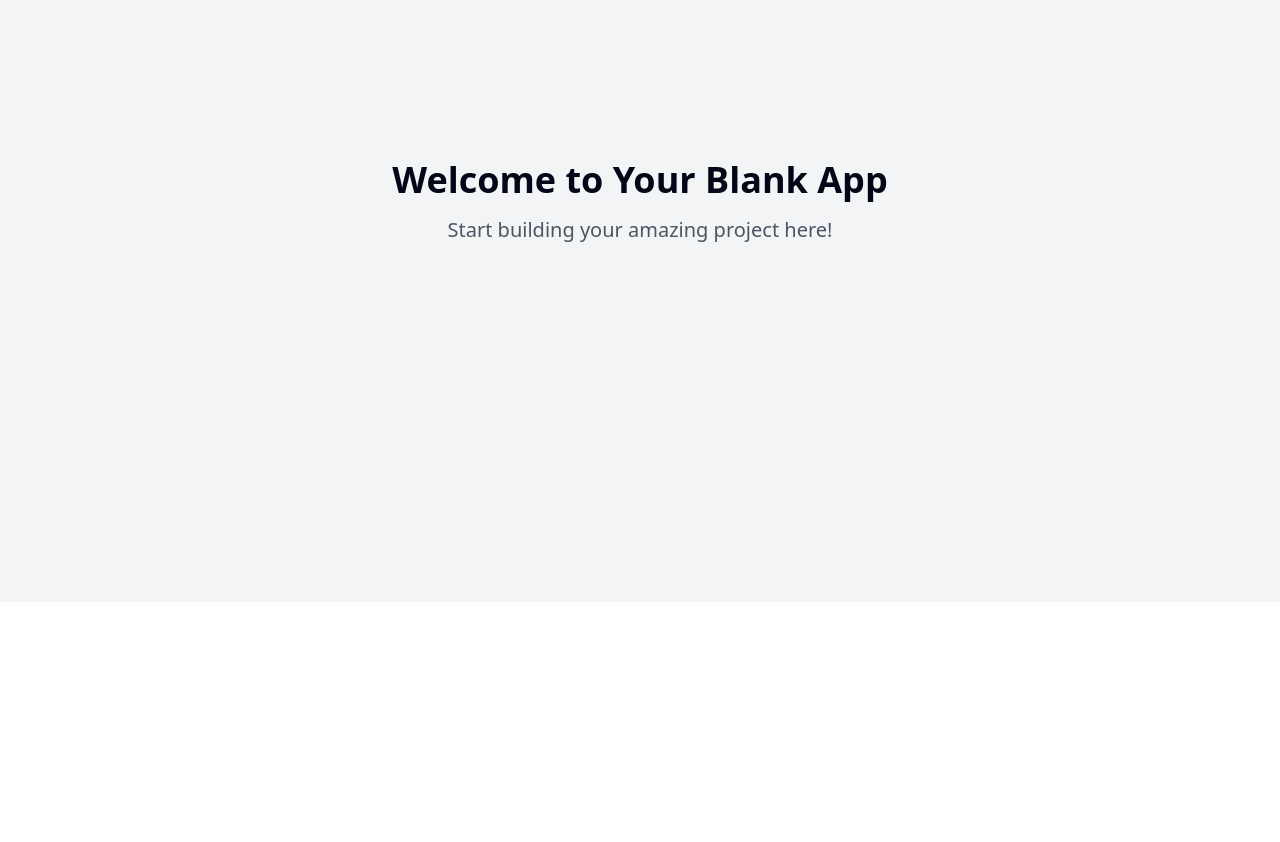
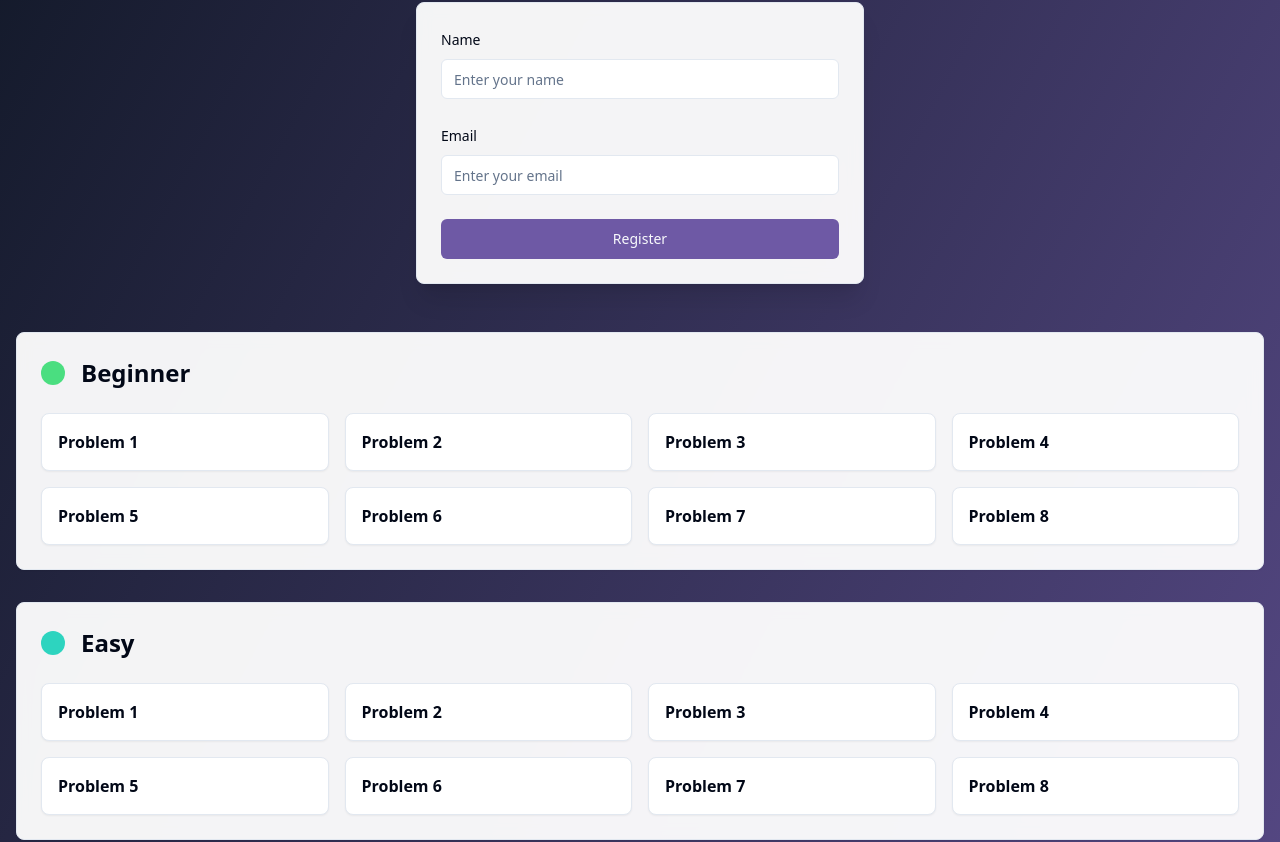
Before and after one commit to VeronicaAndersen/boulder-beat-scoreboard, a React (Vite) app: page / in a window 1280 px wide. Shown: the part 198-1040 px from the top of the page. Before the commit the page ends 800 px from the top, so only its background shows below. Built offline with nearby package versions, Linux system fonts and the light colour scheme.

Commit message:
Add initial climbing competition site.
Implement registration and problem setup.

```diff
--- /dev/null
+++ b/src/components/GradeSection.tsx
@@ -0,0 +1,23 @@
+
+import { Card } from "./ui/card";
+import { ProblemGrid } from "./ProblemGrid";
+import type { Grade } from "@/types";
+
+interface GradeSectionProps {
+  grade: Grade;
+}
+
+export function GradeSection({ grade }: GradeSectionProps) {
+  return (
+    <Card className="p-6 bg-white/95 backdrop-blur">
+      <div className="flex items-center gap-4 mb-6">
+        <div
+          className="w-6 h-6 rounded-full"
+          style={{ backgroundColor: grade.color }}
+        />
+        <h2 className="text-2xl font-bold">{grade.name}</h2>
+      </div>
+      <ProblemGrid problems={grade.problems} />
+    </Card>
+  );
+}
--- /dev/null
+++ b/src/components/ProblemGrid.tsx
@@ -0,0 +1,25 @@
+
+import { Card } from "./ui/card";
+import type { Problem } from "@/types";
+
+interface ProblemGridProps {
+  problems: Problem[];
+}
+
+export function ProblemGrid({ problems }: ProblemGridProps) {
+  return (
+    <div className="grid grid-cols-1 md:grid-cols-2 lg:grid-cols-4 gap-4">
+      {problems.map((problem) => (
+        <Card
+          key={problem.id}
+          className="p-4 hover:shadow-md transition-shadow cursor-pointer"
+        >
+          <h3 className="font-semibold">{problem.name}</h3>
+          {problem.description && (
+            <p className="text-sm text-gray-600 mt-2">{problem.description}</p>
+          )}
+        </Card>
+      ))}
+    </div>
+  );
+}
--- /dev/null
+++ b/src/components/RegistrationForm.tsx
@@ -0,0 +1,56 @@
+
+import { useState } from "react";
+import { Card } from "./ui/card";
+import { Input } from "./ui/input";
+import { Button } from "./ui/button";
+import { Label } from "./ui/label";
+import type { RegistrationData } from "@/types";
+
+export function RegistrationForm() {
+  const [formData, setFormData] = useState<RegistrationData>({
+    name: "",
+    email: "",
+  });
+
+  const handleSubmit = (e: React.FormEvent) => {
+    e.preventDefault();
+    // For now, just log the data
+    console.log("Registration submitted:", formData);
+    // Clear form
+    setFormData({ name: "", email: "" });
+  };
+
+  return (
+    <Card className="w-full max-w-md p-6 bg-white/95 backdrop-blur shadow-xl">
+      <form onSubmit={handleSubmit} className="space-y-6">
+        <div className="space-y-2">
+          <Label htmlFor="name">Name</Label>
+          <Input
+            id="name"
+            type="text"
+            placeholder="Enter your name"
+            value={formData.name}
+            onChange={(e) => setFormData({ ...formData, name: e.target.value })}
+            required
+            className="w-full"
+          />
+        </div>
+        <div className="space-y-2">
+          <Label htmlFor="email">Email</Label>
+          <Input
+            id="email"
+            type="email"
+            placeholder="Enter your email"
+            value={formData.email}
+            onChange={(e) => setFormData({ ...formData, email: e.target.value })}
+            required
+            className="w-full"
+          />
+        </div>
+        <Button type="submit" className="w-full bg-[#6E59A5] hover:bg-[#5D4A94]">
+          Register
+        </Button>
+      </form>
+    </Card>
+  );
+}
--- a/src/pages/Index.tsx
+++ b/src/pages/Index.tsx
@@ -1,11 +1,95 @@
-// Update this page (the content is just a fallback if you fail to update the page)
+
+import { RegistrationForm } from "@/components/RegistrationForm";
+import { GradeSection } from "@/components/GradeSection";
+import type { Grade } from "@/types";
+
+// Example data - in a real app, this would come from a backend
+const grades: Grade[] = [
+  {
+    id: 1,
+    name: "Beginner",
+    color: "#4ADE80",
+    problems: Array.from({ length: 8 }, (_, i) => ({
+      id: i + 1,
+      name: `Problem ${i + 1}`,
+    })),
+  },
+  {
+    id: 2,
+    name: "Easy",
+    color: "#2DD4BF",
+    problems: Array.from({ length: 8 }, (_, i) => ({
+      id: i + 1,
+      name: `Problem ${i + 1}`,
+    })),
+  },
+  {
+    id: 3,
+    name: "Moderate",
+    color: "#60A5FA",
+    problems: Array.from({ length: 8 }, (_, i) => ({
+      id: i + 1,
+      name: `Problem ${i + 1}`,
+    })),
+  },
+  {
+    id: 4,
+    name: "Intermediate",
+    color: "#A78BFA",
+    problems: Array.from({ length: 8 }, (_, i) => ({
+      id: i + 1,
+      name: `Problem ${i + 1}`,
+    })),
+  },
+  {
+    id: 5,
+    name: "Advanced",
+    color: "#F472B6",
+    problems: Array.from({ length: 8 }, (_, i) => ({
+      id: i + 1,
+      name: `Problem ${i + 1}`,
+    })),
+  },
+  {
+    id: 6,
+    name: "Expert",
+    color: "#FB7185",
+    problems: Array.from({ length: 8 }, (_, i) => ({
+      id: i + 1,
+      name: `Problem ${i + 1}`,
+    })),
+  },
+  {
+    id: 7,
+    name: "Elite",
+    color: "#F43F5E",
+    problems: Array.from({ length: 8 }, (_, i) => ({
+      id: i + 1,
+      name: `Problem ${i + 1}`,
+    })),
+  },
+];
 
 const Index = () => {
   return (
-    <div className="min-h-screen flex items-center justify-center bg-gray-100">
-      <div className="text-center">
-        <h1 className="text-4xl font-bold mb-4">Welcome to Your Blank App</h1>
-        <p className="text-xl text-gray-600">Start building your amazing project here!</p>
+    <div className="min-h-screen bg-gradient-to-br from-gray-900 to-[#6E59A5] text-gray-100">
+      <div className="container mx-auto py-12 px-4">
+        <h1 className="text-4xl md:text-5xl font-bold text-center mb-12">
+          Climbing Competition
+        </h1>
+
+        <div className="mb-12">
+          <h2 className="text-2xl font-semibold text-center mb-6">Register Now</h2>
+          <div className="flex justify-center">
+            <RegistrationForm />
+          </div>
+        </div>
+
+        <div className="space-y-8">
+          {grades.map((grade) => (
+            <GradeSection key={grade.id} grade={grade} />
+          ))}
+        </div>
       </div>
     </div>
   );
--- /dev/null
+++ b/src/types/index.ts
@@ -0,0 +1,18 @@
+
+export type Problem = {
+  id: number;
+  name: string;
+  description?: string;
+};
+
+export type Grade = {
+  id: number;
+  name: string;
+  color: string;
+  problems: Problem[];
+};
+
+export type RegistrationData = {
+  name: string;
+  email: string;
+};
```
